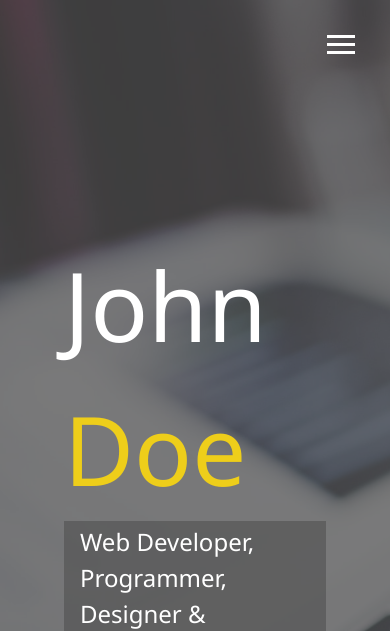
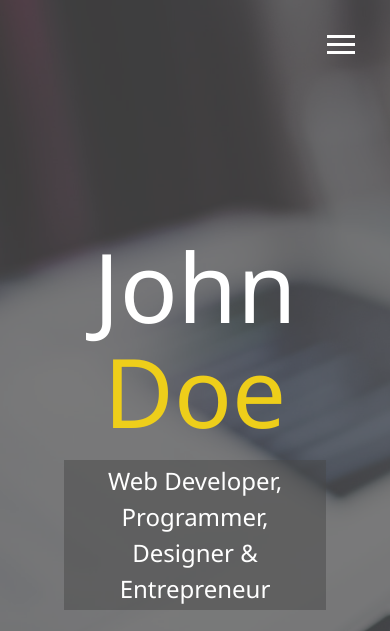
Before and after one commit to fj-vega/modern_portfolio, a website: page dist/index.html in a window 390 px wide. Shown: the top 631 px of the page. Drawn offline with Linux system fonts and the light colour scheme.

Commit message:
added media queries and responsive overlay

```diff
--- a/scss/_config.scss
+++ b/scss/_config.scss
@@ -7,6 +7,7 @@ $show-home-image: true;
 $home-image: url(../img/background.jpg);
 $background-opacity: 0.7;
 $portrait-image: url(../img/portrait.jpg);
+$portrait-image-sm: url(../img/portrait_small.jpg);
 
 @mixin easeOut {
   transition: all 0.5s ease-out;
@@ -32,3 +33,29 @@ $portrait-image: url(../img/portrait.jpg);
     }
   }
 }
+
+// Media queries
+
+@mixin mediaSm {
+  @media screen and (max-width: 500px) {
+    @content;  // we use @content in order to use it elsewhere dynamically
+  }
+}
+
+@mixin mediaMd {
+  @media screen and (max-width: 768px) {
+    @content;
+  }
+}
+
+@mixin mediaLg {
+  @media screen and (min-width: 769px) and (max-width: 1170px) {
+    @content;
+  }
+}
+
+@mixin mediaXl {
+  @media screen and (min-width: 1171px) {
+    @content;
+  }
+}
--- /dev/null
+++ b/scss/_mobile.scss
@@ -0,0 +1,57 @@
+// Widescreen
+@include mediaXl {
+
+}
+
+// Desktop
+@include mediaLg {
+
+}
+
+// Tablets & small laptops
+@include mediaMd {
+  main {
+    align-items: center;
+    text-align: center;
+
+    .lg-heading {
+      line-height: 1.1;
+      margin-bottom: 1rem;
+    }
+  }
+
+  ul.menu-nav,
+  div.menu-branding {
+    float: none;
+    width: 100%;
+    min-height: 0;
+
+    &.show {
+      transform: translate(0, 0);
+    }
+  }
+
+  .menu-nav {
+    height: 75vh;
+    transform: translate(-100%, 0);
+    font-size: 24px;
+  }
+
+  .menu-branding {
+    height: 25vh;
+    transform: translate(100%, 0);
+
+    .portrait {
+      background-image:$portrait-image-sm;
+      width: 150px;
+      height: 150px;
+    }
+  }
+}
+
+// Smartphones
+@include mediaSm {
+  main#home h1 {
+    margin-top: 10vh;
+  }
+}
--- a/scss/main.scss
+++ b/scss/main.scss
@@ -1,5 +1,6 @@
 @import 'config';
 @import 'menu';
+@import 'mobile';
 
 // General
 
```
Also changed, not shown: dist/css/main.css.
